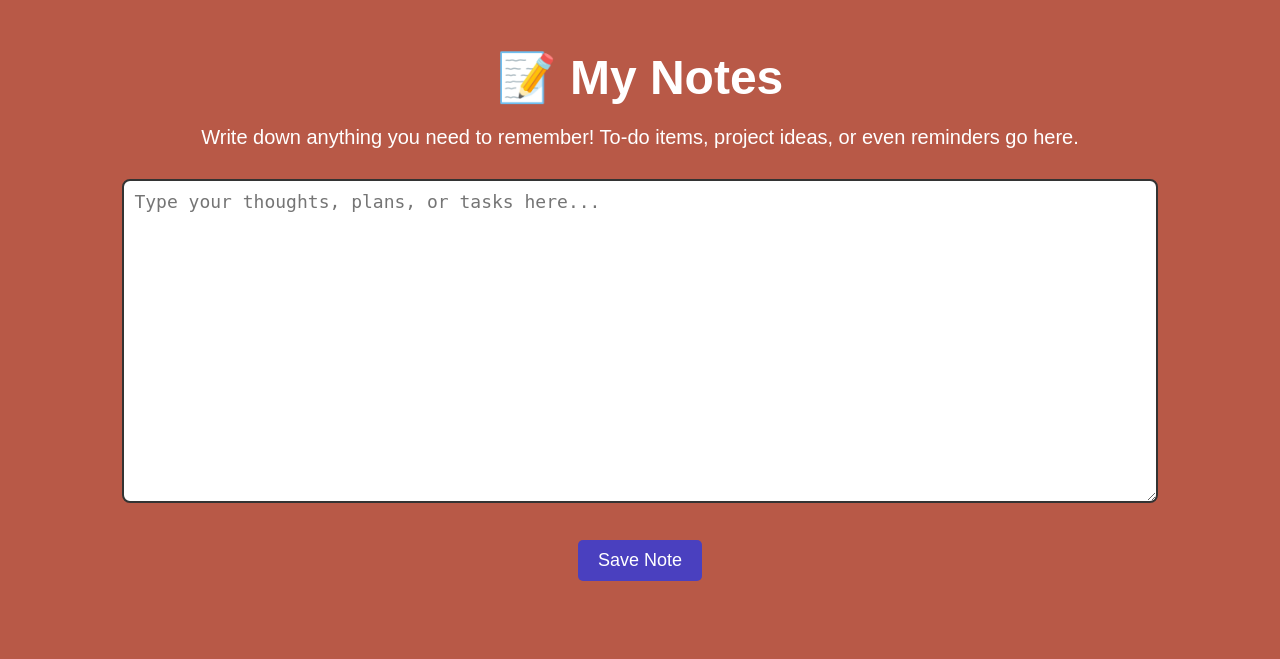
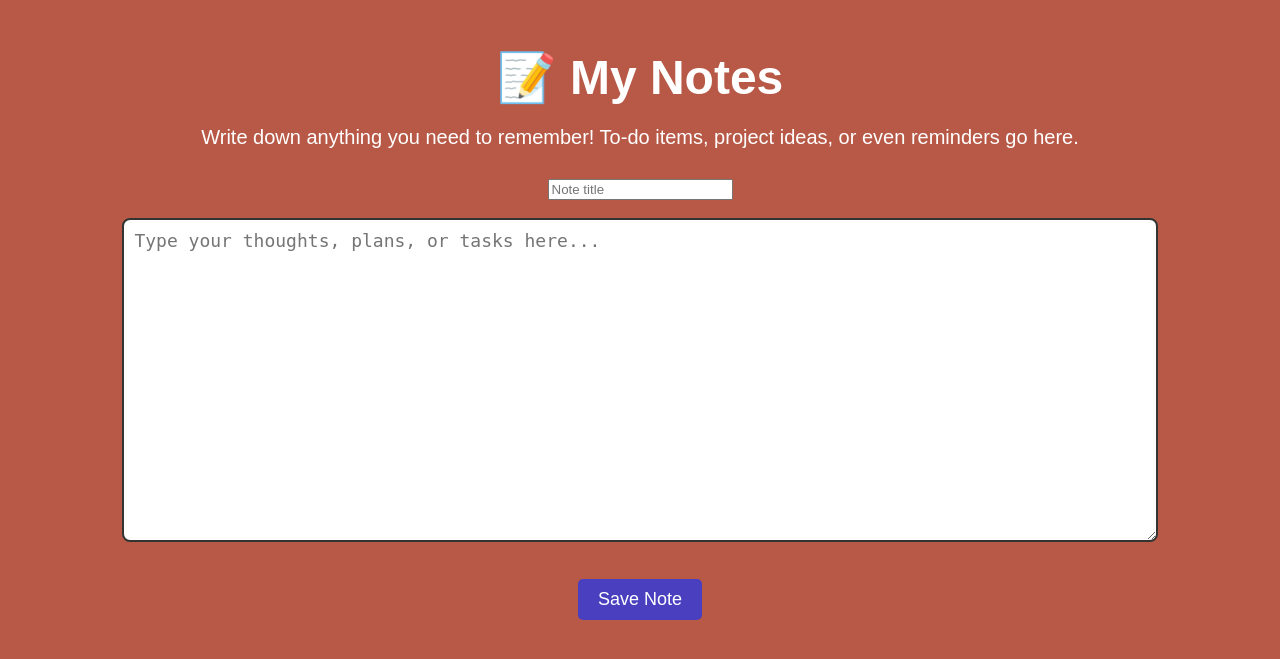
Before and after one commit to ktzwong/2911-Agile-Project, a Flask app: page /notes in a window 1280 px wide. Shown: the top 659 px of the page. Run offline with Flask 3, Linux system fonts and the light colour scheme.

Commit message:
Add title support to notes page

```diff
--- a/templates/notes.html
+++ b/templates/notes.html
@@ -4,7 +4,6 @@
     <meta charset="UTF-8">
     <title>Notes</title>
     <link rel="stylesheet" href="{{ url_for('static', filename='notes.css') }}">
-
 </head>
 <body>
     <h1>📝 My Notes</h1>
@@ -12,14 +11,16 @@
     <p>Write down anything you need to remember! To-do items, project ideas, or even reminders go here.</p>
 
     <form method="POST">
-        <textarea name="note" placeholder="Type your thoughts, plans, or tasks here..."></textarea><br><br>
+        <input type="text" name="title" placeholder="Note title" required><br><br>
+        <textarea name="note" placeholder="Type your thoughts, plans, or tasks here..." required></textarea><br><br>
         <button type="submit">Save Note</button>
     </form>
 
-    {% if saved_note %}
+    {% if saved_title and saved_note %}
         <br><hr><br>
         <div>
             <strong>Last saved note:</strong><br>
+            <h2>{{ saved_title }}</h2>
             <p>{{ saved_note }}</p>
         </div>
     {% endif %}
```
Also changed, not shown: templates/calendar.html (line endings or trailing spaces).
